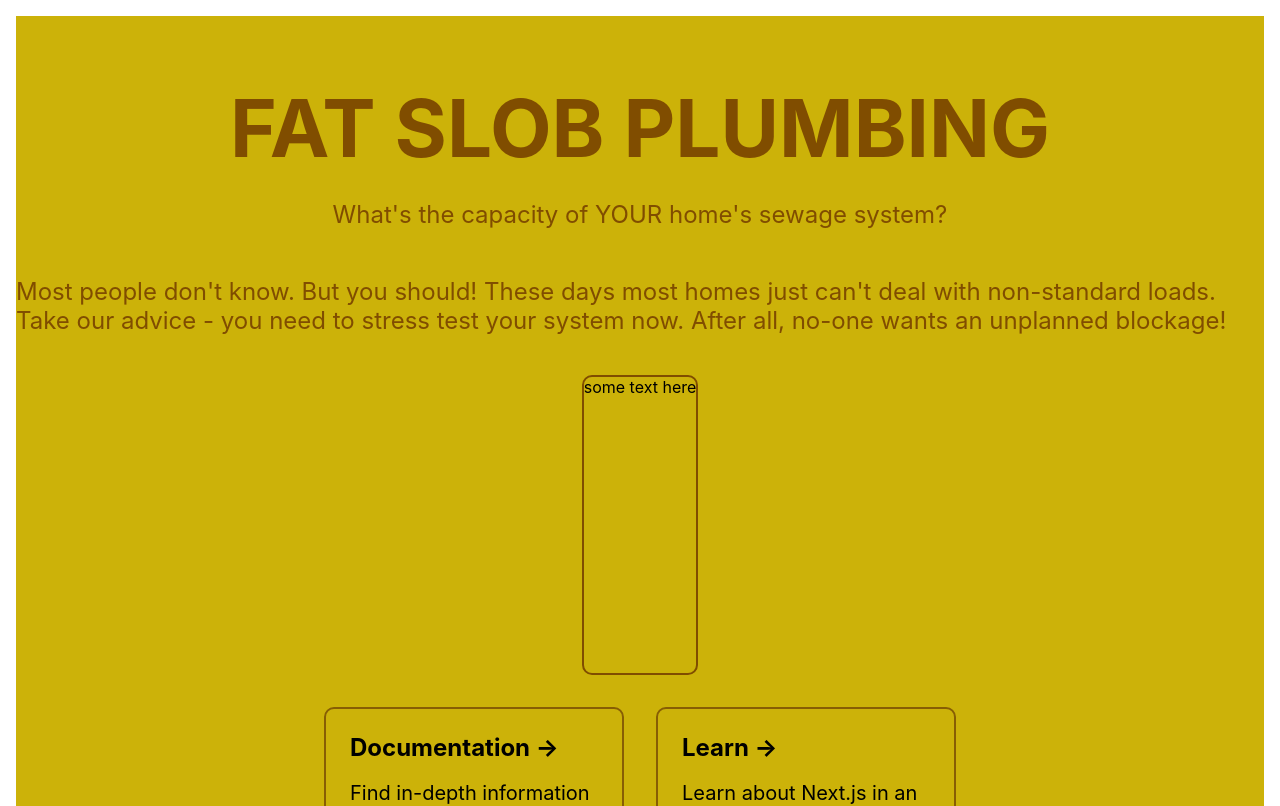
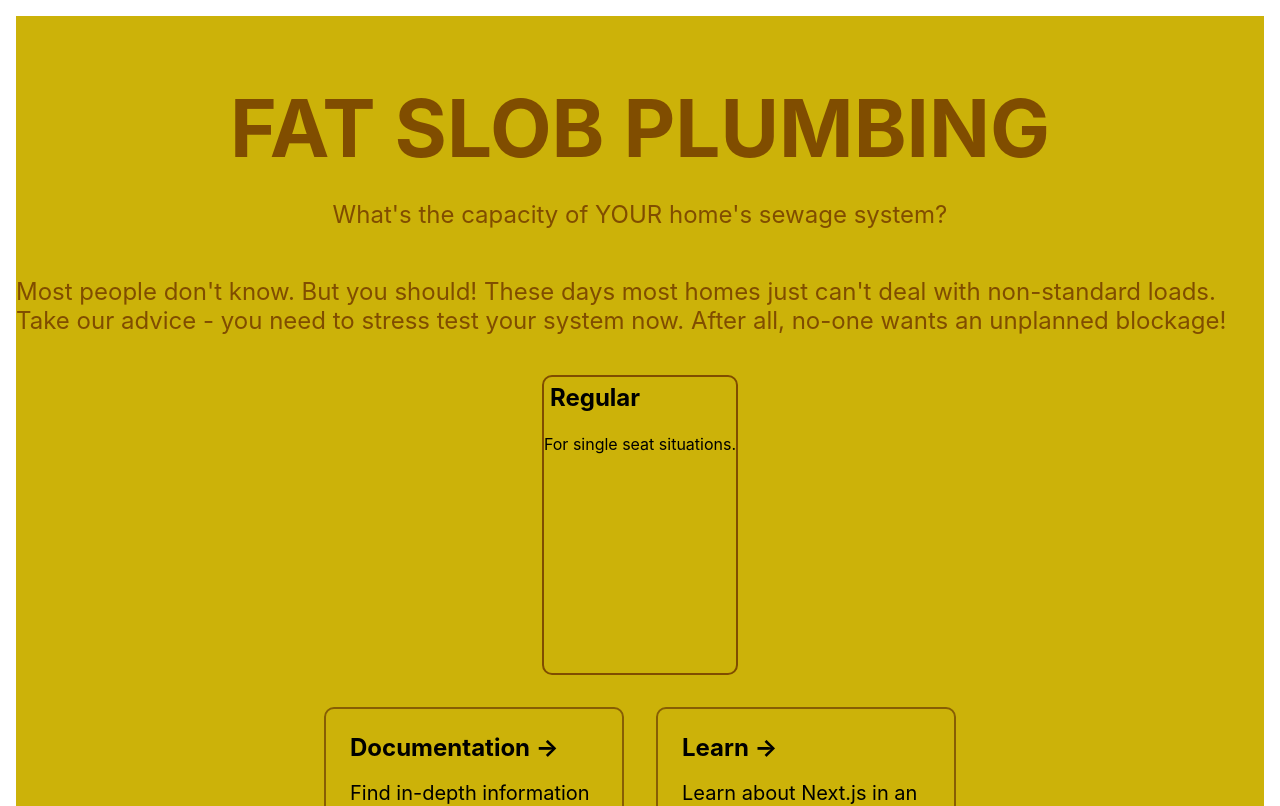
Before and after one commit to headexpanded/fat_slob_plumbing, a Next.js app: page / in a window 1280 px wide. Shown: the top 806 px of the page. Built offline with nearby package versions, Linux system fonts and the light colour scheme.

Commit message:
title, content

```diff
--- a/components/cards/ServicesCard.tsx
+++ b/components/cards/ServicesCard.tsx
@@ -8,7 +8,7 @@ type ServicesCardProps = {
 export const ServicesCard =({title, content}:ServicesCardProps) =>{
     return (
         <>
-        <div className="servicesCard">some text here</div>
+        <div className="servicesCard"><h2>{title}</h2><p>{content}</p></div>
         <style jsx>{`
             .servicesCard{
                 border: 2px solid #804D00;
@@ -31,10 +31,6 @@ export const ServicesCard =({title, content}:ServicesCardProps) =>{
                 margin: 0px;
             }
 
-
-
-
-
         `}</style>
         </>
     );
```
